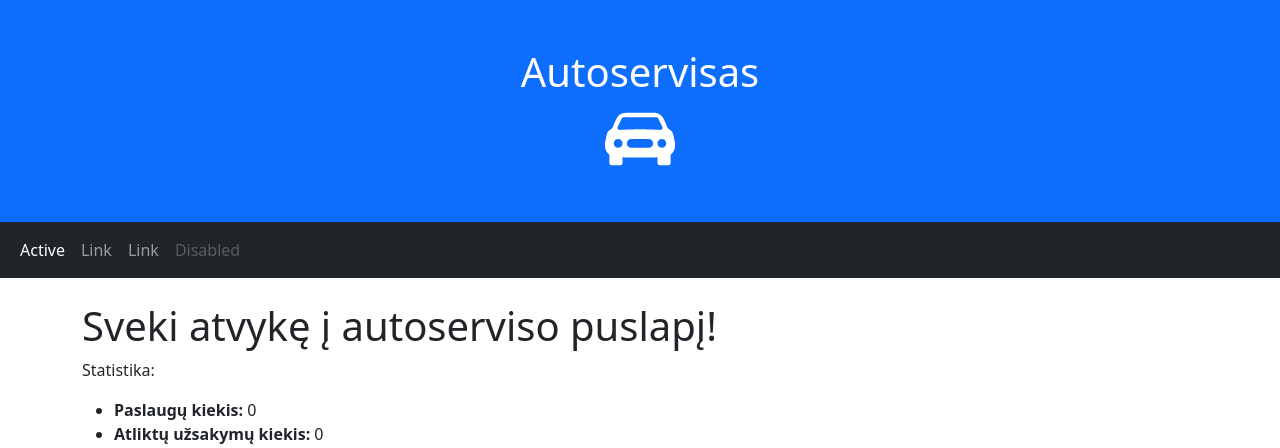
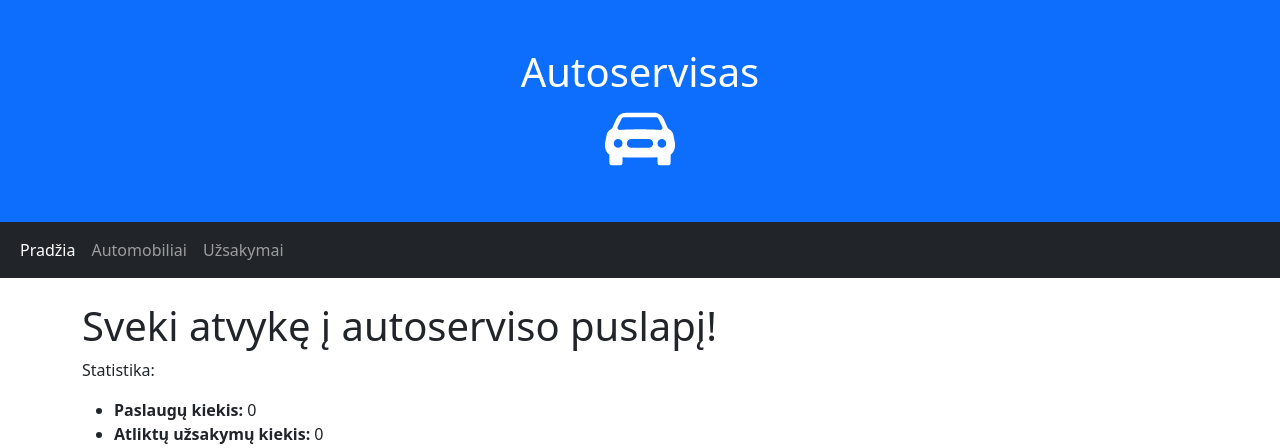
Before and after one commit to TomaDovydene/Autoservice_Django, a Django app: page /autoservice/ in a window 1280 px wide. Shown: the top 448 px of the page. Run offline with Django 4.2, Linux system fonts and the light colour scheme; data that the repository does not hold is empty.

Commit message:
Padarytas aktyvus meniu

```diff
--- a/mysite/autoservice/templates/base.html
+++ b/mysite/autoservice/templates/base.html
@@ -34,16 +34,13 @@
   <div class="container-fluid">
     <ul class="navbar-nav">
       <li class="nav-item">
-        <a class="nav-link active" href="#">Active</a>
+        <a class="nav-link active" href="{% url 'index' %}">Pradžia</a>
       </li>
       <li class="nav-item">
-        <a class="nav-link" href="#">Link</a>
+        <a class="nav-link" href="{% url 'vehicles' %}">Automobiliai</a>
       </li>
       <li class="nav-item">
-        <a class="nav-link" href="#">Link</a>
-      </li>
-      <li class="nav-item">
-        <a class="nav-link disabled" href="#">Disabled</a>
+        <a class="nav-link" href="{% url 'orders' %}">Užsakymai</a>
       </li>
     </ul>
   </div>
```
